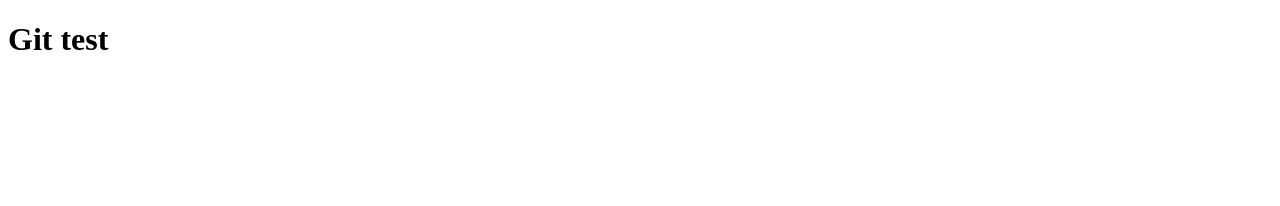
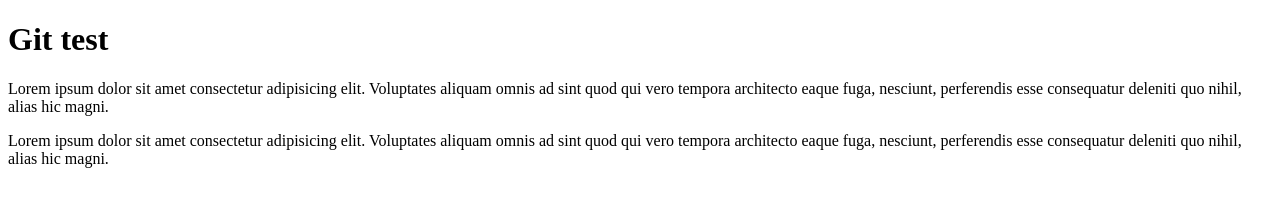
Before and after one commit to NataliKz/git-test, a website: page index.html in a window 1280 px wide. Drawn offline with Linux system fonts and the light colour scheme.

Commit message:
add paragraph

```diff
--- a/index.html
+++ b/index.html
@@ -8,5 +8,8 @@
 </head>
 <body>
     <h1>Git test</h1>
+
+    <p>Lorem ipsum dolor sit amet consectetur adipisicing elit. Voluptates aliquam omnis ad sint quod qui vero tempora architecto eaque fuga, nesciunt, perferendis esse consequatur deleniti quo nihil, alias hic magni.</p>
+    <p>Lorem ipsum dolor sit amet consectetur adipisicing elit. Voluptates aliquam omnis ad sint quod qui vero tempora architecto eaque fuga, nesciunt, perferendis esse consequatur deleniti quo nihil, alias hic magni.</p>
 </body>
 </html>
```
